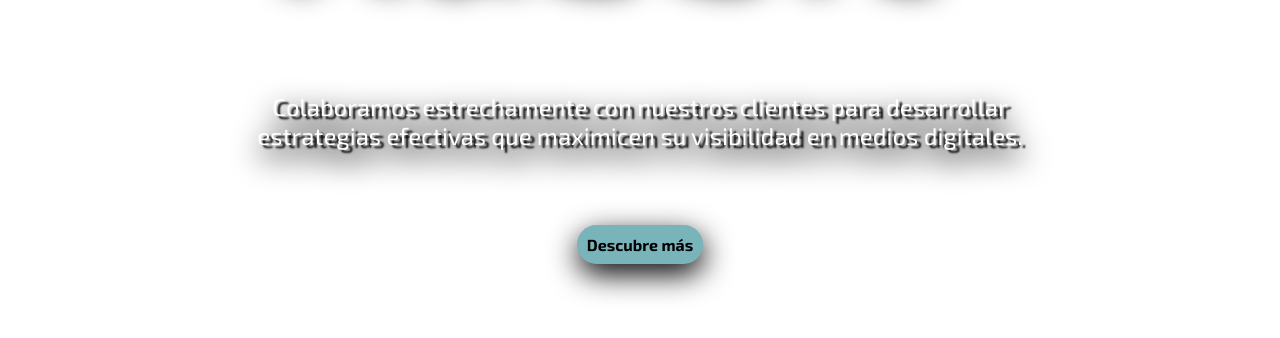
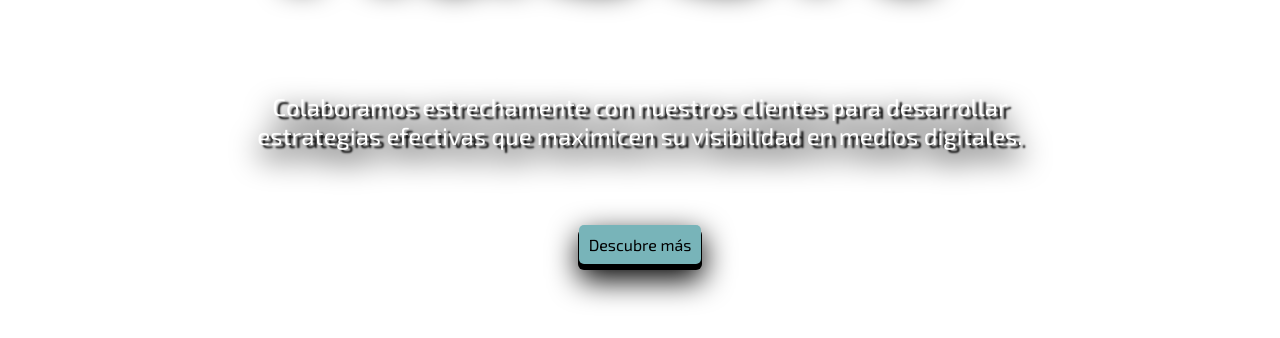
Before and after one commit to Basu22/TheRabbit, a website with bundled scripts: page index.html in a window 1280 px wide. Shown: the part 462-800 px from the top of the page. Built offline with nearby package versions, Linux system fonts and the light colour scheme.

```diff
--- a/sass/header/headerDesktop.scss
+++ b/sass/header/headerDesktop.scss
@@ -38,13 +38,15 @@
                     padding: 10px;
                     cursor: pointer;
                     filter: drop-shadow(1px 10px 15px black);
-                    border-radius: 30px;
+                    border-radius: 5px;
                     border: 0px;
                     font-size: 1rem;
-                    font-weight: bolder;
+                    font-weight: 400;
                     background-color: rgba($color: #78b4b9, $alpha: 1.0);
-                    &:hover{
-                        box-shadow: inset 2px 2px 2px 1px rgba($color: #000000, $alpha: 1.0);
+                    box-shadow: 0px 5px 0px 1px rgba($color: #000000, $alpha: 1.0);
+                    &:active{
+                        box-shadow: 0px 0px 0px 0px rgba($color: #000000, $alpha: 1.0);
+                        transform: translateY(5px)
                     }
                 }
 
```
Also changed, not shown: css/styles.css.
